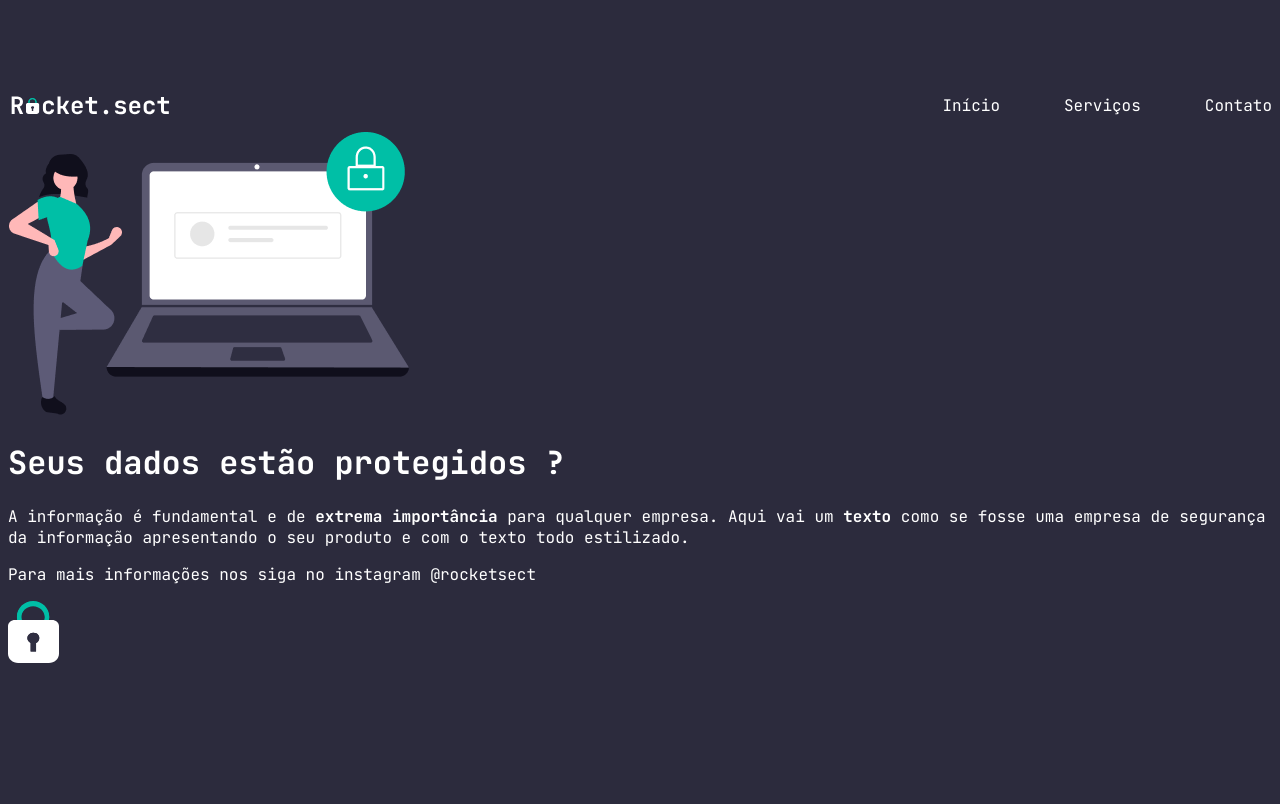
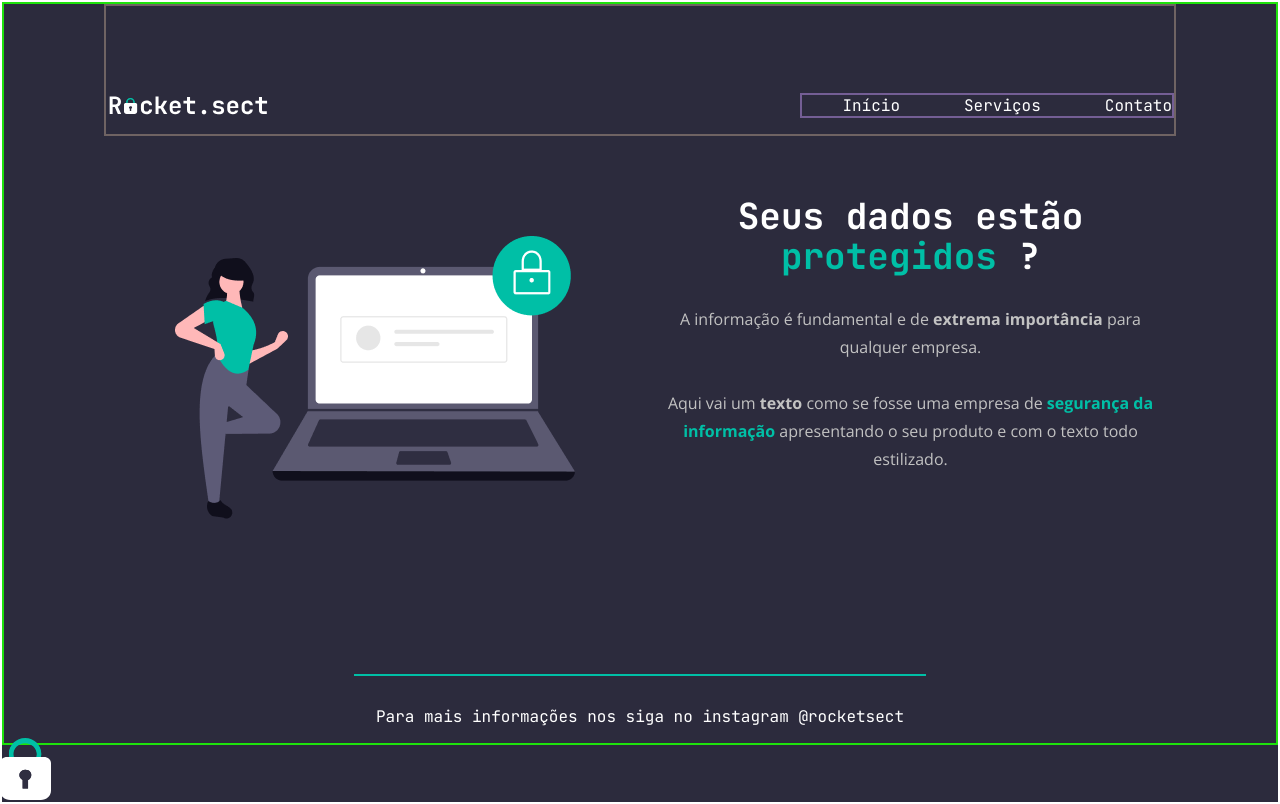
Before and after one commit to isabelalk/Rocket.sect, a plain HTML site: page index.html in a window 1280 px wide. Drawn offline with nearby package versions, Linux system fonts and the light colour scheme.

Commit message:
terminando projeto

```diff
--- a/index.html
+++ b/index.html
@@ -12,6 +12,7 @@
   <link rel="stylesheet" href="style.css">
 
 </head>
+
 <body>
   <div class="page">
 
@@ -20,31 +21,31 @@
         <img src="imagens\logo.svg" alt="Logo da rocekt.sect">
       </a>
       <ul>
-      <li>Início</li>
-      <li>Serviços</li>
-      <li>Contato</li>
+        <li><a href="#">Início</a></li>
+        <li><a href="#">Serviços</a></li>
+        <li><a href="#">Contato</a></li>
       </ul>
     </nav>
+
     <main>
       <img src="imagens\img1.png" alt="desenho de uma mulher ao lado de um computador com um ícone de cadeado">
+      <section class="texto">
         <h1>
           Seus dados estão <span>protegidos</span> ?
         </h1>
         <p>
-        A informação é fundamental e de <strong>extrema importância</strong> para qualquer empresa.
+          A informação é fundamental e de <strong>extrema importância</strong> para qualquer empresa. <br> <br>
           Aqui vai um <strong>texto</strong> como se fosse uma empresa de <span>segurança da informação</span> apresentando o
           seu produto e com o texto todo estilizado.
         </p>
+      </section>
     </main>
     <footer>
       <div id="line"></div>
-      <p>Para mais informações nos siga no instagram <a href="https:instagram.com/rocketsect" target="_blank"></a>@rocketsect</p>
+      <p>Para mais informações nos siga no instagram <a href="https:instagram.com/rocketsect" target="_blank">@rocketsect</a></p>
 
     </footer>
-
-
   </div>
-
-<img src="imagens\padlock-decoration.svg" alt="desenho de um cadeado no canto inferior esquerdo da tela">
+<img id="locker" src="imagens\padlock-decoration.svg" alt="desenho de um cadeado no canto inferior esquerdo da tela">
 </body>
 </html>
--- a/style.css
+++ b/style.css
@@ -1,24 +1,85 @@
 body {
+  border: 2px solid #fff;
+  margin: 0;
   background-color:#2C2B3D;
   color: #fff;
+  min-height: 100vh;
 }
 
 .page{
+  border: 2px solid #1ee20c;
+  font-family: "JetBrains Mono", monospace;
   margin: 0 auto;
-  font-family: "JetBrains Mono", monospace;
-  padding-top: 71px;
+  padding: 0 100px;
+
 }
 
 nav{
+  border: 2px solid #6f6363;
+  padding-top: 71px;
   display: flex;
   align-items: center;
   justify-content: space-between;
+}
 
-
-}
 ul{
+  border: 2px solid #745e95;
   display: flex;
   align-items: center;
   gap: 64px;
   list-style: none;
 }
+a{
+  color: #fff;
+  text-decoration: none;
+}
+
+main{
+  display: flex;
+  align-items: center;
+  justify-content: space-between;
+  text-align: center;
+
+}
+
+main img {
+  padding: 100px 70px 0;
+}
+
+section{
+  width: 700px;
+}
+section h1{
+  font-size: 36px;
+  line-height: 40px;
+}
+
+span{
+  font-weight: bold;
+  color: #00BFA6;
+}
+
+section p{
+  font-family: "Open Sans", sans-serif;
+  font-size: 16px;
+  color: #C2C2C2;
+  line-height: 28px;
+
+}
+
+footer{
+  text-align: center;
+  padding-top: 155px;
+}
+
+#line{
+  border: 1px solid #00BFA6;
+  width: 570px;
+  margin: 0 auto 30px;
+}
+
+#locker{
+  position: fixed;
+  bottom: 0%;
+  left: 0%;
+}
```
Lines whose indentation alone changed are shown as unchanged.
